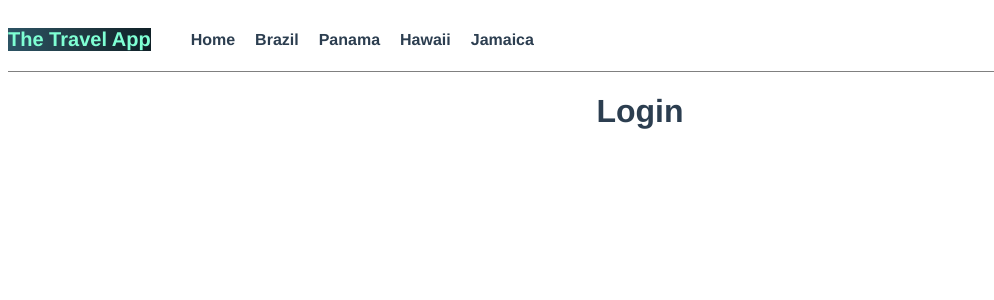
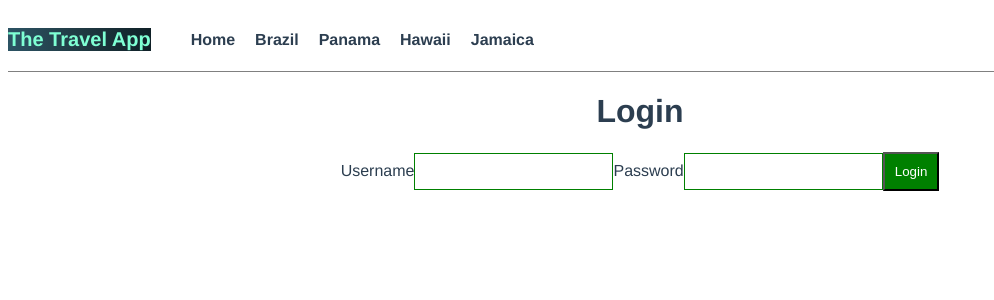
Before and after one commit to cadetCoder/travel-app-vue, a Vue app: page /login in a window 1280 px wide. Shown: the top 300 px of the page, without its empty margins (0-994 px from the left). Built offline with nearby package versions, Linux system fonts and the light colour scheme.

Commit message:
login form

```diff
--- a/src/views/Login.vue
+++ b/src/views/Login.vue
@@ -1,6 +1,12 @@
 <template>
   <div class="login">
     <h1>Login</h1>
-    <div class="form"></div>
+    <div class="form">
+      <label for="username">Username</label>
+      <input type="text" name="username" class="input" />
+      <label for="password">Password</label>
+      <input type="password" class="input" />
+      <button class="btn">Login</button>
+    </div>
   </div>
 </template>
```
